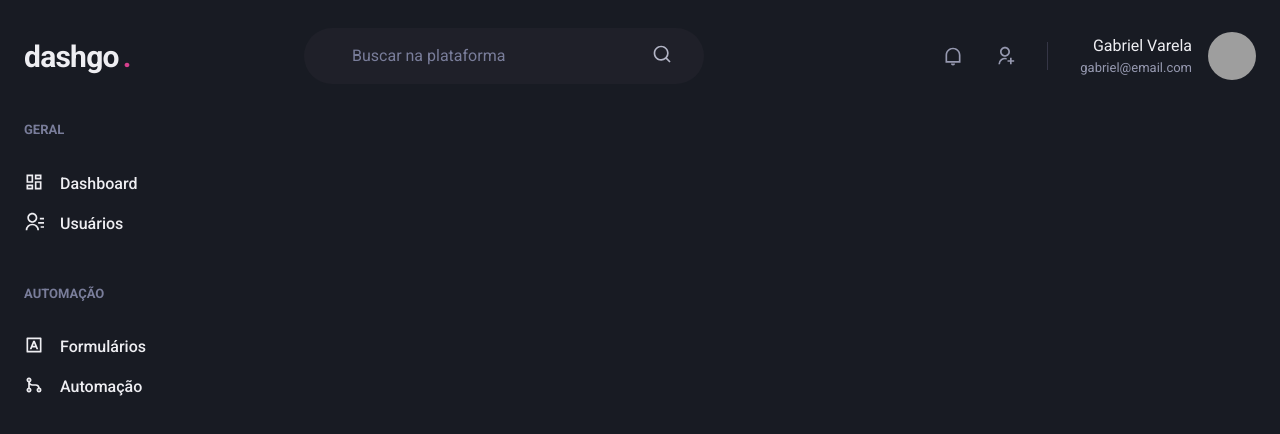
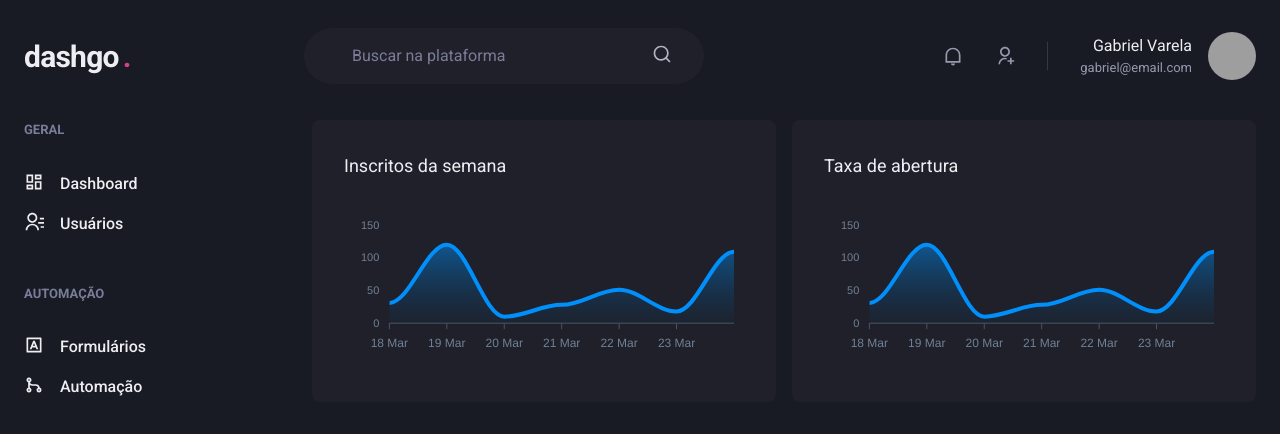
Before and after one commit to gabrielvrl/dashgo, a Next.js app: page /dashboard in a window 1280 px wide. Shown: the top 434 px of the page. Built offline with nearby package versions, Linux system fonts and the light colour scheme; grey boxes are pictures that could not be loaded.

Commit message:
Dashboard

```diff
--- a/package.json
+++ b/package.json
@@ -16,11 +16,13 @@
     "@types/node": "18.14.6",
     "@types/react": "18.0.28",
     "@types/react-dom": "18.0.11",
+    "apexcharts": "^3.37.1",
     "eslint": "8.35.0",
     "eslint-config-next": "13.2.3",
     "framer-motion": "^10.2.4",
     "next": "13.2.3",
     "react": "18.2.0",
+    "react-apexcharts": "^1.4.0",
     "react-dom": "18.2.0",
     "react-icons": "^4.8.0",
     "typescript": "4.9.5"
--- a/src/pages/dashboard.tsx
+++ b/src/pages/dashboard.tsx
@@ -1,6 +1,65 @@
+import dynamic from 'next/dynamic';
+
 import { Header } from "@/components/Header";
 import { Sidebar } from "@/components/Sidebar";
-import { Flex } from "@chakra-ui/react";
+import { Box, Flex, SimpleGrid, Text, theme } from "@chakra-ui/react";
+
+import { ApexOptions } from 'apexcharts';
+const Chart = dynamic(() => import('react-apexcharts'), {
+  ssr: false,
+})
+
+const options: ApexOptions = {
+  chart: {
+    toolbar: {
+      show: false,
+    },
+    zoom: {
+      enabled: false,
+    },
+    foreColor: theme.colors.gray[500],
+  },
+  grid: {
+    show: false,
+  },
+  dataLabels: {
+    enabled: false,
+  },
+  tooltip: {
+    enabled: false,
+  },
+  xaxis: {
+    type: 'datetime',
+    axisBorder: {
+      color: theme.colors.gray[600],
+    },
+    axisTicks: {
+      color: theme.colors.gray[600],
+    },
+    categories: [
+      '2021-03-18T00:00:00.000Z',
+      '2021-03-19T00:00:00.000Z',
+      '2021-03-20T00:00:00.000Z',
+      '2021-03-21T00:00:00.000Z',
+      '2021-03-22T00:00:00.000Z',
+      '2021-03-23T00:00:00.000Z',
+      '2021-03-24T00:00:00.000Z',
+    ],
+  },
+  fill: {
+    opacity: 0.3,
+    type: 'gradient',
+    gradient: {
+      shade: 'dark',
+      opacityFrom: 0.7,
+      opacityTo: 0.3,
+    }
+  }
+};
+
+const series = [
+  { name: 'series1', data: [31, 120, 10, 28, 51, 18, 109] }
+];
 
 export default function Dashboard() {
   return (
@@ -10,14 +69,28 @@
     >
       <Header />
 
-      <Flex
-        w="100%"
-        my="6"
-        maxWidth={1480}
-        mx="auto"
-        px="6"
-      >
+      <Flex w="100%" my="6" maxWidth={1480} mx="auto" px="6" pb="4">
         <Sidebar />
+
+        <SimpleGrid flex="1" gap="4" minChildWidth="320px" alignContent="flex-start">
+          <Box
+            bg="gray.800"
+            p="8"
+            borderRadius={8}
+          >
+            <Text fontSize="lg" mb="4">Inscritos da semana</Text>
+            <Chart type="area" height={160} width={'100%'} series={series} options={options} />
+          </Box>
+
+          <Box
+            bg="gray.800"
+            p="8"
+            borderRadius={8}
+          >
+            <Text fontSize="lg" mb="4">Taxa de abertura</Text>
+            <Chart type="area" height={160} width={'100%'} series={series} options={options} />
+          </Box>
+        </SimpleGrid>
       </Flex>
     </Flex>
   )
```
Also changed, not shown: 1 other file (tests, documents, lock files or other folders).
